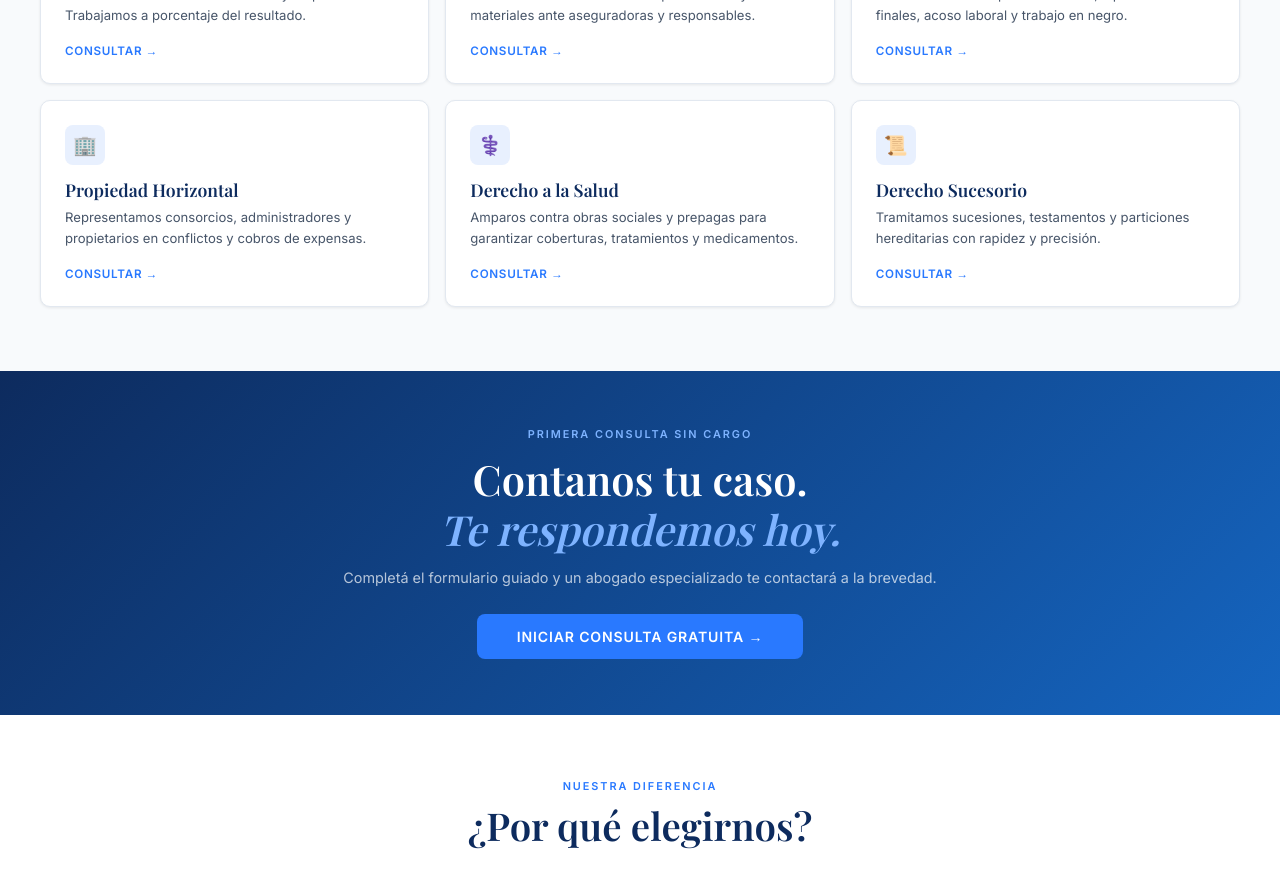
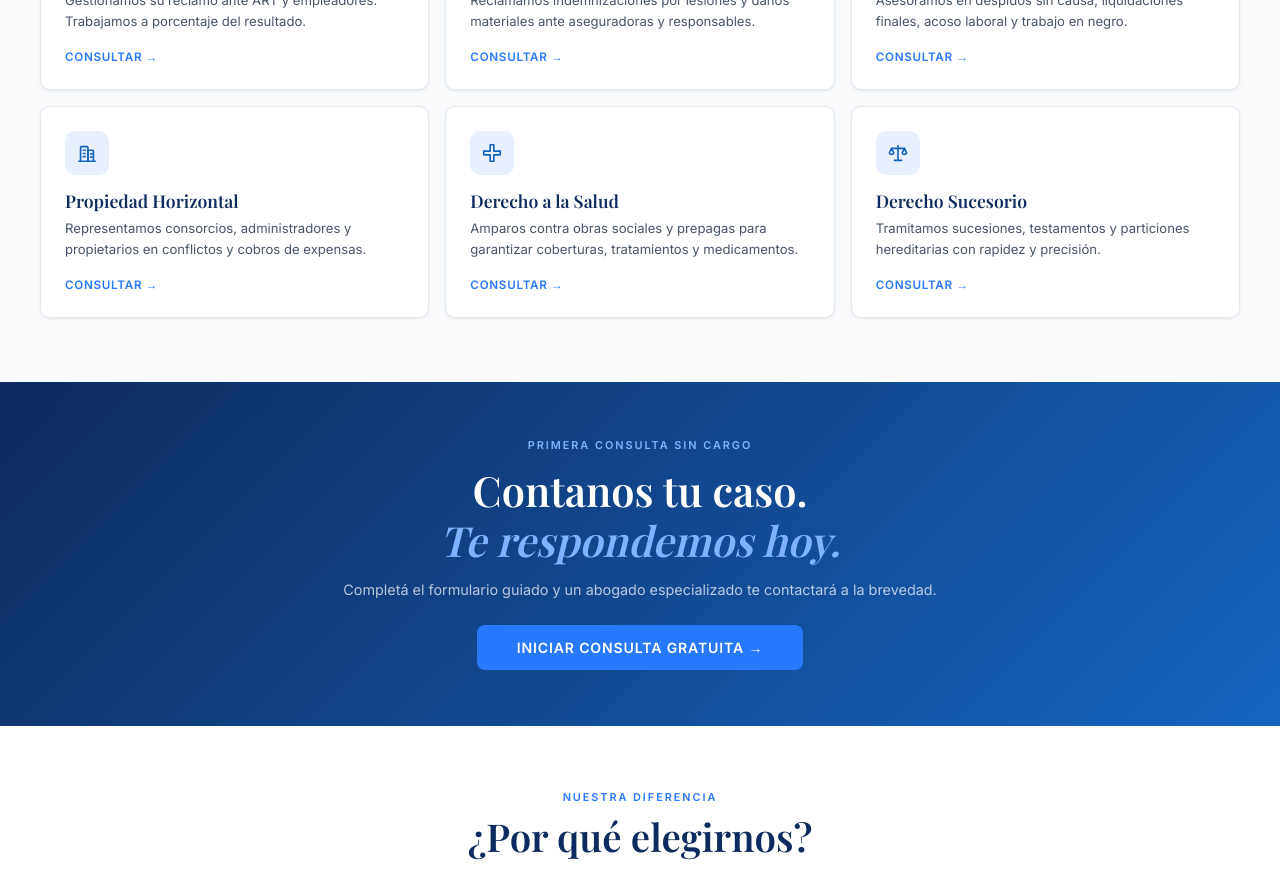
Before and after one commit to santiagofdmkt/mgf-abogados, a Next.js app: page / in a window 1280 px wide. Shown: the part 1120-2003 px from the top of the page. Built offline with nearby package versions, Linux system fonts and the light colour scheme; a web font is replaced by a local one.

Commit message:
Home: logo enlazado a inicio e iconos SVG en lugar de emojis

```diff
--- a/app/page.tsx
+++ b/app/page.tsx
@@ -1,14 +1,14 @@
 'use client'
 import Link from 'next/link'
-import { useState } from 'react'
+import { useState, type ReactNode } from 'react'
 
 const areas = [
-  { slug: 'accidentes-trabajo',   title: 'Accidentes de Trabajo',        desc: 'Gestionamos su reclamo ante ART y empleadores. Trabajamos a porcentaje del resultado.',       icon: '🦺' },
-  { slug: 'accidentes-transito',  title: 'Accidentes de Tránsito',       desc: 'Reclamamos indemnizaciones por lesiones y daños materiales ante aseguradoras y responsables.', icon: '🚗' },
-  { slug: 'despidos',             title: 'Despidos e Indemnizaciones',    desc: 'Asesoramos en despidos sin causa, liquidaciones finales, acoso laboral y trabajo en negro.',   icon: '📄' },
-  { slug: 'propiedad-horizontal', title: 'Propiedad Horizontal',          desc: 'Representamos consorcios, administradores y propietarios en conflictos y cobros de expensas.', icon: '🏢' },
-  { slug: 'derecho-salud',        title: 'Derecho a la Salud',            desc: 'Amparos contra obras sociales y prepagas para garantizar coberturas, tratamientos y medicamentos.', icon: '⚕️' },
-  { slug: 'sucesiones',           title: 'Derecho Sucesorio',             desc: 'Tramitamos sucesiones, testamentos y particiones hereditarias con rapidez y precisión.',       icon: '📜' },
+  { slug: 'accidentes-trabajo',   title: 'Accidentes de Trabajo',        desc: 'Gestionamos su reclamo ante ART y empleadores. Trabajamos a porcentaje del resultado.',       icon: 'trabajo' },
+  { slug: 'accidentes-transito',  title: 'Accidentes de Tránsito',       desc: 'Reclamamos indemnizaciones por lesiones y daños materiales ante aseguradoras y responsables.', icon: 'transito' },
+  { slug: 'despidos',             title: 'Despidos e Indemnizaciones',    desc: 'Asesoramos en despidos sin causa, liquidaciones finales, acoso laboral y trabajo en negro.',   icon: 'despidos' },
+  { slug: 'propiedad-horizontal', title: 'Propiedad Horizontal',          desc: 'Representamos consorcios, administradores y propietarios en conflictos y cobros de expensas.', icon: 'propiedad' },
+  { slug: 'derecho-salud',        title: 'Derecho a la Salud',            desc: 'Amparos contra obras sociales y prepagas para garantizar coberturas, tratamientos y medicamentos.', icon: 'salud' },
+  { slug: 'sucesiones',           title: 'Derecho Sucesorio',             desc: 'Tramitamos sucesiones, testamentos y particiones hereditarias con rapidez y precisión.',       icon: 'sucesiones' },
 ]
 
 const equipo = [
@@ -18,6 +18,47 @@ const equipo = [
   { nombre: 'Dr. Federico Chiesa',      especialidad: 'Propiedad Horizontal y Conjuntos Inmobiliarios', foto: '/equipo/4chiesa.jpg' },
   { nombre: 'Dra. Verónica N. Carrizo', especialidad: 'Derecho a la Salud — UBA',                      foto: '/equipo/5vero.png' },
 ]
+
+// Wrapper SVG reutilizable
+function Svg({ children, size = 22 }: { children: ReactNode; size?: number }) {
+  return (
+    <svg width={size} height={size} viewBox="0 0 24 24" fill="none" stroke="currentColor" strokeWidth={1.8} strokeLinecap="round" strokeLinejoin="round">
+      {children}
+    </svg>
+  )
+}
+
+// Set de iconos del sitio (línea fina, hereda el color del contenedor)
+function Icon({ name, size }: { name: string; size?: number }) {
+  switch (name) {
+    case 'trabajo':
+      return <Svg size={size}><path d="M2 18h20" /><path d="M20 18v-2a8 8 0 0 0-16 0v2" /><path d="M9 7.5V5a1 1 0 0 1 1-1h4a1 1 0 0 1 1 1v2.5" /></Svg>
+    case 'transito':
+      return <Svg size={size}><path d="M5 11l1.5-4A2 2 0 0 1 8.4 6h7.2a2 2 0 0 1 1.9 1l1.5 4" /><path d="M3 11h18v4a1 1 0 0 1-1 1H4a1 1 0 0 1-1-1z" /><circle cx="7.5" cy="16" r="1.6" /><circle cx="16.5" cy="16" r="1.6" /></Svg>
+    case 'despidos':
+      return <Svg size={size}><path d="M14 3H7a2 2 0 0 0-2 2v14a2 2 0 0 0 2 2h10a2 2 0 0 0 2-2V8z" /><path d="M14 3v5h5" /><path d="M9 13h6" /><path d="M9 17h4" /></Svg>
+    case 'propiedad':
+      return <Svg size={size}><path d="M3 21h18" /><path d="M5 21V6a1 1 0 0 1 1-1h6a1 1 0 0 1 1 1v15" /><path d="M13 21V10a1 1 0 0 1 1-1h4a1 1 0 0 1 1 1v11" /><path d="M8 9h2M8 12.5h2M8 16h2M16 13h1.5M16 16.5h1.5" /></Svg>
+    case 'salud':
+      return <Svg size={size}><path d="M10 3h4v7h7v4h-7v7h-4v-7H3v-4h7z" /></Svg>
+    case 'sucesiones':
+      return <Svg size={size}><path d="M12 4v16" /><path d="M8 20h8" /><path d="M5 7h14" /><path d="M5 7l-2.5 5a2.8 2.8 0 0 0 5 0z" /><path d="M19 7l-2.5 5a2.8 2.8 0 0 0 5 0z" /></Svg>
+    case 'experiencia':
+      return <Svg size={size}><circle cx="12" cy="8" r="5" /><path d="M9 12.5 8 21l4-2.2L16 21l-1-8.5" /></Svg>
+    case 'especialista':
+      return <Svg size={size}><circle cx="12" cy="8" r="4" /><path d="M5 21a7 7 0 0 1 14 0" /></Svg>
+    case 'honorarios':
+      return <Svg size={size}><line x1="19" y1="5" x2="5" y2="19" /><circle cx="7" cy="7" r="2.2" /><circle cx="17" cy="17" r="2.2" /></Svg>
+    case 'pin':
+      return <Svg size={size}><path d="M12 21s-7-6.2-7-11a7 7 0 0 1 14 0c0 4.8-7 11-7 11z" /><circle cx="12" cy="10" r="2.5" /></Svg>
+    case 'phone':
+      return <Svg size={size}><path d="M5 4h3l2 5-2.5 1.5a11 11 0 0 0 5 5L16 14l3 1v3a2 2 0 0 1-2 2A16 16 0 0 1 3 6a2 2 0 0 1 2-2z" /></Svg>
+    case 'mail':
+      return <Svg size={size}><rect x="3" y="5" width="18" height="14" rx="2" /><path d="M3 7l9 6 9-6" /></Svg>
+    default:
+      return null
+  }
+}
 
 export default function Home() {
   const [menuOpen, setMenuOpen] = useState(false)
@@ -65,7 +106,7 @@ export default function Home() {
           maxWidth: '1200px', margin: '0 auto', padding: '0 1.5rem',
           height: '64px', display: 'flex', alignItems: 'center', justifyContent: 'space-between',
         }}>
-          <div style={{ display: 'flex', alignItems: 'center', gap: '10px' }}>
+          <Link href="/" style={{ display: 'flex', alignItems: 'center', gap: '10px', textDecoration: 'none', cursor: 'pointer' }}>
             <div style={{ width: '4px', height: '36px', background: 'var(--blue)', borderRadius: '3px' }} />
             <div>
               <div style={{ fontFamily: "'Playfair Display', serif", fontSize: '1.1rem', fontWeight: 600, color: 'var(--navy)', letterSpacing: '0.03em' }}>
@@ -75,7 +116,7 @@ export default function Home() {
                 Desde 1972
               </div>
             </div>
-          </div>
+          </Link>
 
           <div className="nav-links" style={{ display: 'flex', alignItems: 'center', gap: '1.8rem' }}>
             {[{ label: 'Áreas', href: '#areas' }, { label: 'Equipo', href: '#equipo' }, { label: 'Contacto', href: '#contacto' }].map(item => (
@@ -314,11 +355,11 @@ export default function Home() {
                 }}
               >
                 <div style={{
-                  width: '40px', height: '40px', borderRadius: '8px',
+                  width: '44px', height: '44px', borderRadius: '10px',
                   background: 'var(--blue-pale)', display: 'flex', alignItems: 'center',
-                  justifyContent: 'center', fontSize: '1.2rem', marginBottom: '0.8rem',
+                  justifyContent: 'center', color: 'var(--blue)', marginBottom: '0.9rem',
                 }}>
-                  {area.icon}
+                  <Icon name={area.icon} size={22} />
                 </div>
                 <h3 style={{ fontFamily: "'Playfair Display', serif", fontSize: '1.1rem', fontWeight: 600, color: 'var(--navy)', marginBottom: '0.4rem' }}>
                   {area.title}
@@ -374,15 +415,17 @@ export default function Home() {
             gap: '1.2rem', maxWidth: '900px', margin: '0 auto',
           }}>
             {[
-              { icon: '🏆', title: 'Más de 50 años de experiencia', desc: 'Uno de los estudios con mayor trayectoria en derecho civil y laboral del AMBA. No aprendemos con sus casos.' },
-              { icon: '👤', title: 'Abogado especializado en su área', desc: 'Cada caso lo atiende el profesional con experiencia específica. Sin rotar archivos entre juniors.' },
-              { icon: '💼', title: 'Honorarios a resultado', desc: 'En la mayoría de los casos trabajamos a porcentaje del resultado obtenido. Si no ganamos, usted no paga.' },
+              { icon: 'experiencia', title: 'Más de 50 años de experiencia', desc: 'Uno de los estudios con mayor trayectoria en derecho civil y laboral del AMBA. No aprendemos con sus casos.' },
+              { icon: 'especialista', title: 'Abogado especializado en su área', desc: 'Cada caso lo atiende el profesional con experiencia específica. Sin rotar archivos entre juniors.' },
+              { icon: 'honorarios', title: 'Honorarios a resultado', desc: 'En la mayoría de los casos trabajamos a porcentaje del resultado obtenido. Si no ganamos, usted no paga.' },
             ].map(item => (
               <div key={item.title} style={{
                 background: 'var(--blue-pale2)', borderRadius: '12px',
                 padding: '1.5rem', border: '1px solid var(--blue-pale)', textAlign: 'center',
               }}>
-                <div style={{ fontSize: '1.8rem', marginBottom: '0.8rem' }}>{item.icon}</div>
+                <div style={{ color: 'var(--blue)', marginBottom: '0.8rem', display: 'flex', justifyContent: 'center' }}>
+                  <Icon name={item.icon} size={30} />
+                </div>
                 <h3 style={{ fontFamily: "'Playfair Display', serif", fontSize: '1.05rem', fontWeight: 600, color: 'var(--navy)', marginBottom: '0.5rem' }}>
                   {item.title}
                 </h3>
@@ -444,13 +487,15 @@ export default function Home() {
             </h2>
             <div style={{ display: 'flex', flexDirection: 'column', gap: '1rem' }}>
               {[
-                { icon: '📍', title: 'Capital Federal', info: 'Lavalle 1546, Piso 8° «F»' },
-                { icon: '📍', title: 'La Plata', info: 'Calle 8 N° 790, Piso 3° «E»' },
-                { icon: '📞', title: 'Teléfono', info: '(011) 4374-1166 / 9177' },
-                { icon: '✉️', title: 'Email', info: 'estudio@mgfabogados.com.ar' },
+                { icon: 'pin',   title: 'Capital Federal', info: 'Lavalle 1546, Piso 8° «F»' },
+                { icon: 'pin',   title: 'La Plata',        info: 'Calle 8 N° 790, Piso 3° «E»' },
+                { icon: 'phone', title: 'Teléfono',        info: '(011) 4374-1166 / 9177' },
+                { icon: 'mail',  title: 'Email',           info: 'estudio@mgfabogados.com.ar' },
               ].map(c => (
                 <div key={c.title} style={{ display: 'flex', gap: '0.7rem', alignItems: 'flex-start' }}>
-                  <span style={{ fontSize: '1rem', marginTop: '1px' }}>{c.icon}</span>
+                  <span style={{ color: 'var(--blue)', marginTop: '1px', display: 'flex' }}>
+                    <Icon name={c.icon} size={18} />
+                  </span>
                   <div>
                     <div style={{ fontSize: '0.72rem', fontWeight: 600, color: 'var(--navy)', letterSpacing: '0.06em', textTransform: 'uppercase', marginBottom: '1px' }}>{c.title}</div>
                     <div style={{ fontSize: '0.83rem', color: 'var(--text-soft)' }}>{c.info}</div>
@@ -521,10 +566,19 @@ export default function Home() {
               <div style={{ fontSize: '0.62rem', color: 'rgba(255,255,255,0.4)', letterSpacing: '0.12em', textTransform: 'uppercase', marginTop: '3px', marginBottom: '1rem' }}>
                 Martín – Grisi – Franco · Desde 1972
               </div>
-              <div style={{ fontSize: '0.78rem', color: 'rgba(255,255,255,0.5)', lineHeight: 1.6 }}>
-                <div>📍 Lavalle 1546, Piso 8° «F» — CABA</div>
-                <div>📍 Calle 8 N° 790, Piso 3° «E» — La Plata</div>
-                <div>📞 (011) 4374-1166 / 9177</div>
+              <div style={{ fontSize: '0.78rem', color: 'rgba(255,255,255,0.5)', lineHeight: 1.6, display: 'flex', flexDirection: 'column', gap: '0.45rem' }}>
+                <div style={{ display: 'flex', gap: '0.5rem', alignItems: 'center' }}>
+                  <span style={{ color: 'var(--blue-electric)', display: 'flex', flexShrink: 0 }}><Icon name="pin" size={15} /></span>
+                  Lavalle 1546, Piso 8° «F» — CABA
+                </div>
+                <div style={{ display: 'flex', gap: '0.5rem', alignItems: 'center' }}>
+                  <span style={{ color: 'var(--blue-electric)', display: 'flex', flexShrink: 0 }}><Icon name="pin" size={15} /></span>
+                  Calle 8 N° 790, Piso 3° «E» — La Plata
+                </div>
+                <div style={{ display: 'flex', gap: '0.5rem', alignItems: 'center' }}>
+                  <span style={{ color: 'var(--blue-electric)', display: 'flex', flexShrink: 0 }}><Icon name="phone" size={15} /></span>
+                  (011) 4374-1166 / 9177
+                </div>
               </div>
             </div>
 
```
